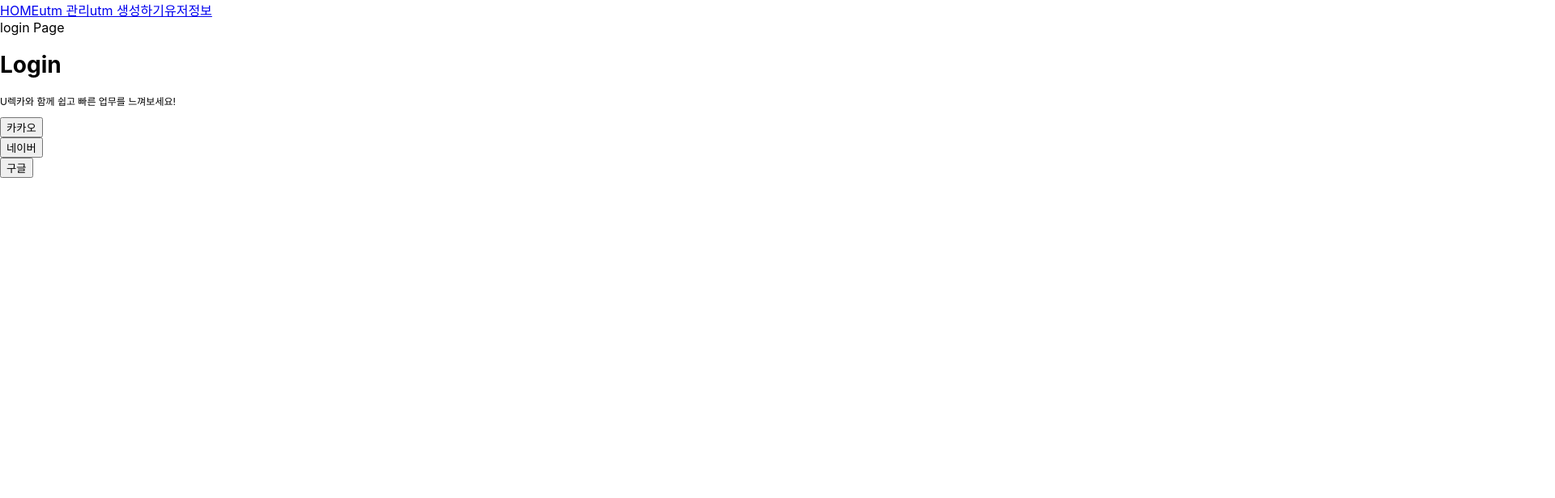
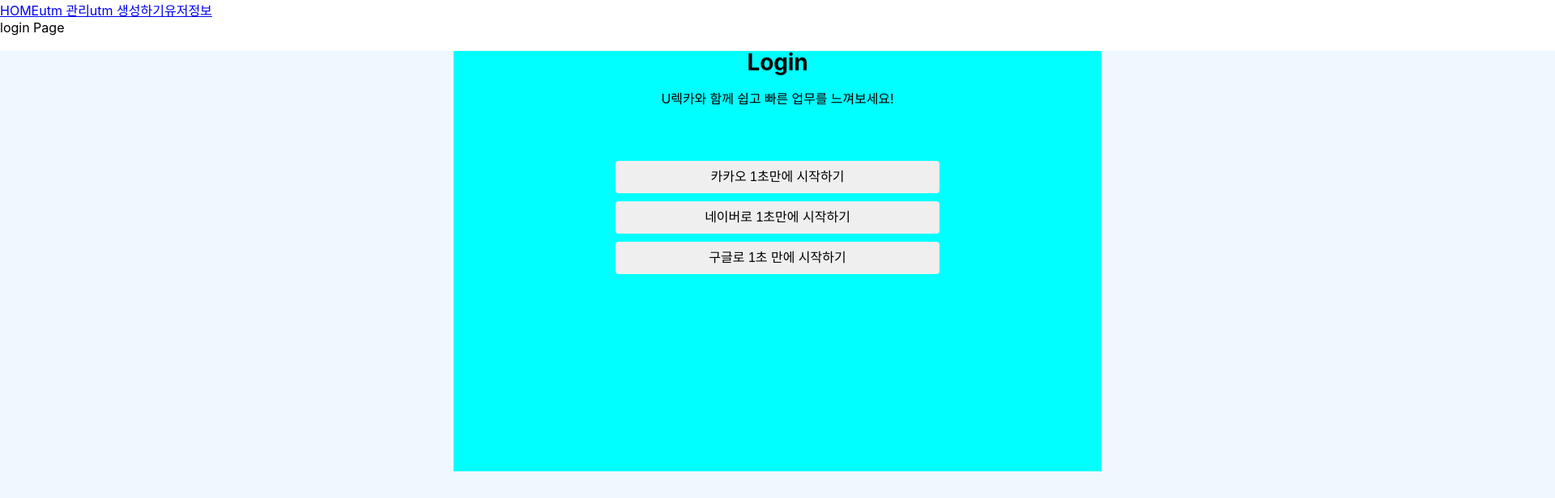
Before and after one commit to U-Wreckcar/FE-Develop, a React (Create React App) app: page /login in a window 1280 px wide. Shown: the top 616 px of the page at 81% size, 1920 px wide, since content can reach past the window. Built offline with nearby package versions, Linux system fonts and the light colour scheme.

Commit message:
#24 ADD login style 추가

```diff
--- a/src/components/filter_box/FilterBox.tsx
+++ b/src/components/filter_box/FilterBox.tsx
@@ -1,12 +1,26 @@
-import React from 'react';
+import React, { useEffect } from 'react';
 import { CreateAt } from './CreateAt';
 import { Source } from './Source';
 import { Medium } from './Medium';
 import { KeyWord } from './KeyWord';
 import styles from './filterBox.module.css';
+import axios from 'axios';
+
 export default function FilterBox() {
   const cadsf = [<CreateAt />, <Source />, <Medium />, <KeyWord />];
 
+  const getCode = async () => {
+    if (window.location.search !== '') {
+      const code = window.location.search.split('?code=')[1];
+      await axios.get(
+        `https://dee8-14-6-160-238.jp.ngrok.io/auth/kakao/callback?code=${code}`
+      );
+    }
+  };
+
+  useEffect(() => {
+    getCode();
+  }, []);
   return (
     <div className={styles.container}>
       {cadsf.map((d) => {
--- a/src/components/login_component/LoginBox.tsx
+++ b/src/components/login_component/LoginBox.tsx
@@ -1,7 +1,10 @@
+import axios from 'axios';
+import styles from './login.module.css';
 const LoginBox = () => {
-  const onClickKakaoBtn = () => {
-    window.location.href = 'https://fa8e-14-6-160-238.jp.ngrok.io';
+  const onClickKakaoBtn = async () => {
+    window.location.href = 'https://dee8-14-6-160-238.jp.ngrok.io/auth/kakao';
   };
+
   const onClickNaverBtn = () => {
     alert('개발중입니다..!');
   };
@@ -10,20 +13,28 @@ const LoginBox = () => {
     alert('개발중입니다...!');
   };
   return (
-    <div>
-      <div>
+    <div className={styles.container}>
+      <div className={styles.loginBox}>
+        <div className={styles.textBox}>
           <h1>Login</h1>
           <p>U렉카와 함께 쉽고 빠른 업무를 느껴보세요!</p>
         </div>
+        <div className={styles.buttonBox}>
           <div>
-        <div>
-          <button onClick={onClickKakaoBtn}>카카오</button>
+            <button className={styles.loginButton} onClick={onClickKakaoBtn}>
+              카카오 1초만에 시작하기
+            </button>
           </div>
           <div>
-          <button onClick={onClickNaverBtn}>네이버</button>
+            <button className={styles.loginButton} onClick={onClickNaverBtn}>
+              네이버로 1초만에 시작하기
+            </button>
           </div>
           <div>
-          <button onClick={onClickGoogleBtn}>구글</button>
+            <button className={styles.loginButton} onClick={onClickGoogleBtn}>
+              구글로 1초 만에 시작하기
+            </button>
+          </div>
         </div>
       </div>
     </div>
--- /dev/null
+++ b/src/components/login_component/login.module.css
@@ -0,0 +1,40 @@
+.container {
+    margin: auto;
+    background-color: aliceblue;
+    width: 1920px;
+    height: 1000px;
+    text-align: center;
+}
+.loginBox {
+    background-color: aqua;
+    margin: auto;
+    width: 800px;
+    height: 520px;
+}
+.textBox > h1 {
+    font-size: 28px;
+    line-height: 28px;
+    font-weight: 700;
+    letter-spacing: -0.006em;
+}
+
+.textBox > p {
+    font-size: 16px;
+    line-height: 24px;
+    font-weight: 400;
+    letter-spacing: -0.006em;
+}
+
+.buttonBox{
+    margin-top: 60px;
+}
+.loginButton {
+    width: 400px;
+    height: 40px;
+    margin: 5px;
+    border-radius: 4px;
+    border: transparent;
+    font-size: 16px;
+    line-height: 24px;
+   font-weight: 400;
+}
```
Lines whose indentation alone changed are shown as unchanged.
